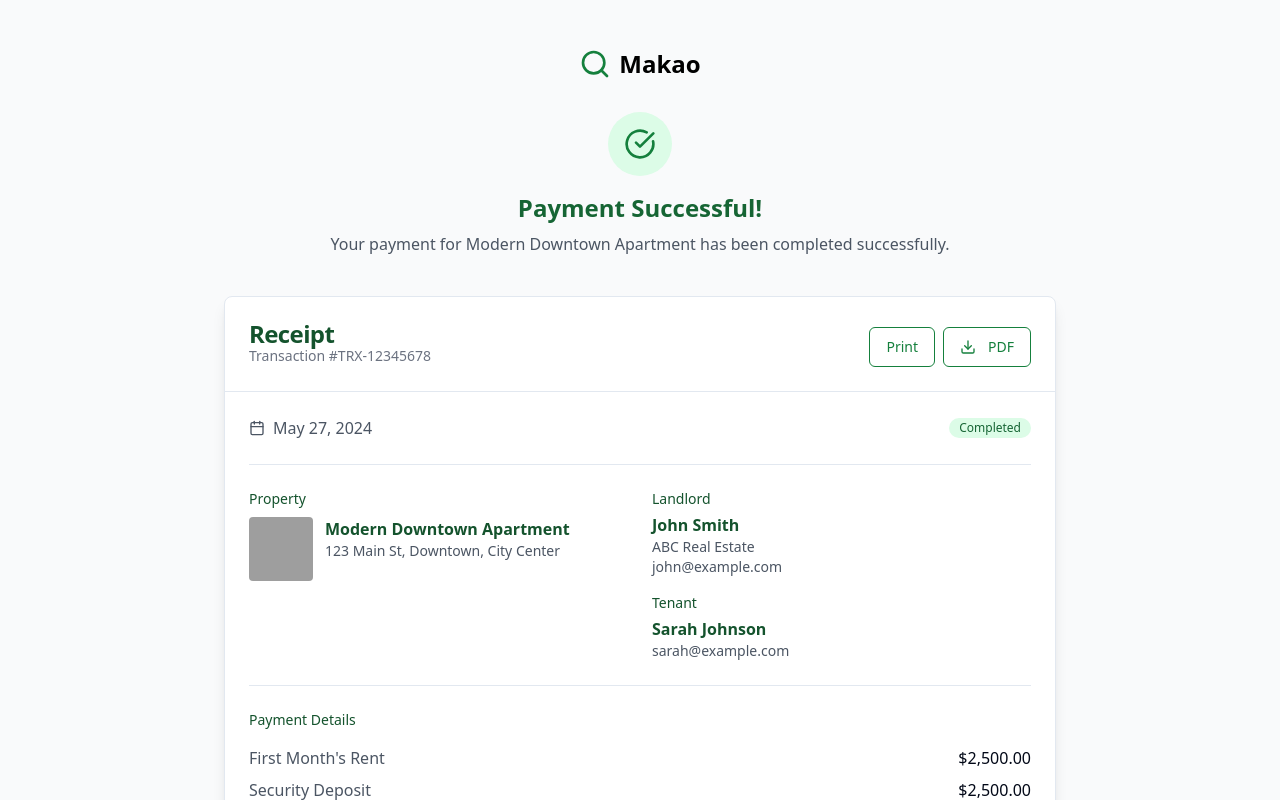
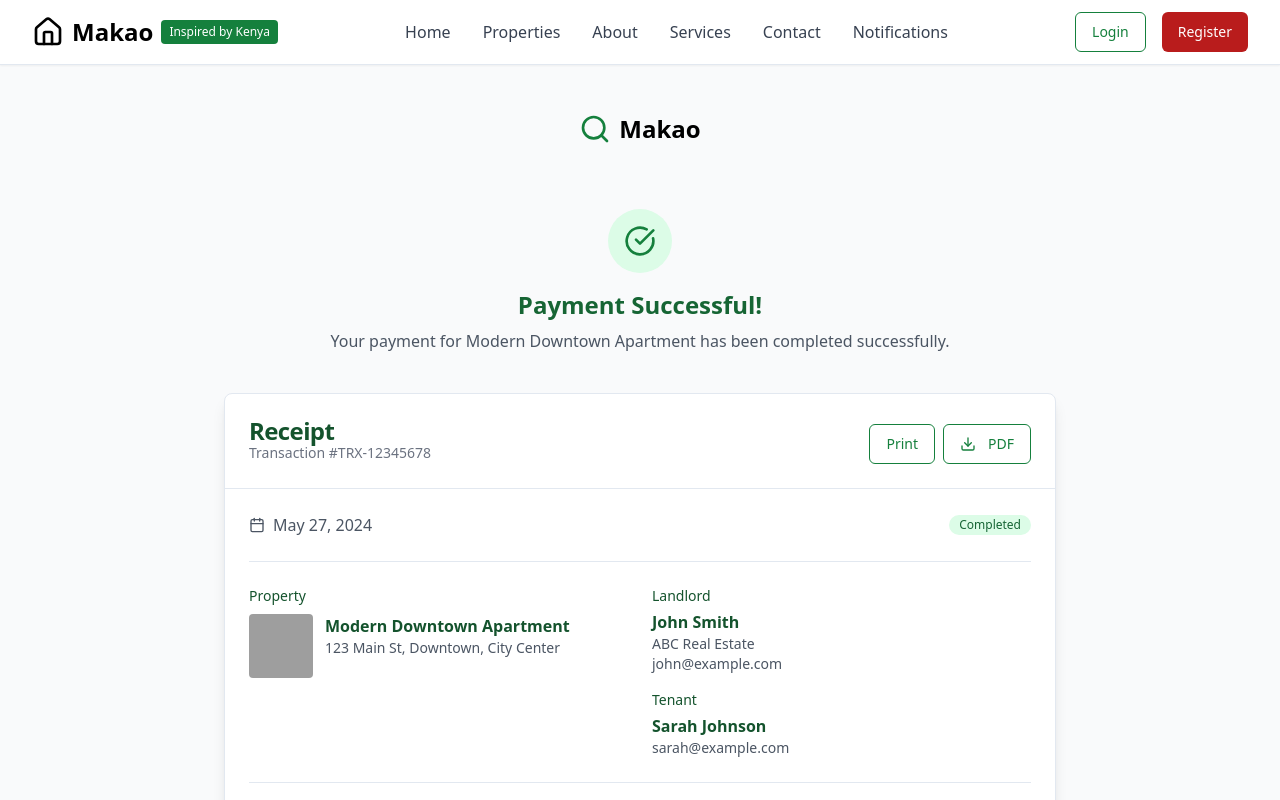
Before and after one commit to DevZoeKitonyi/Makao-Housing, a React (Vite) app: page /receipt in a window 1280 px wide. Shown: the top 800 px of the page. Built offline with nearby package versions, Linux system fonts and the light colour scheme; grey boxes are pictures that could not be loaded.

Commit message:
Fix: Footer and navigation on receipt page
Ensured the footer remains at the bottom of the receipt page and added the same navigation as other pages.

```diff
--- a/src/pages/Receipt.tsx
+++ b/src/pages/Receipt.tsx
@@ -1,3 +1,4 @@
+
 import React from 'react';
 import { Link } from 'react-router-dom';
 import { Home, Download, CheckCircle, Calendar } from 'lucide-react';
@@ -7,6 +8,7 @@ import { Separator } from '@/components/ui/separator';
 import ReceiptInfoSection from "@/components/ReceiptInfoSection";
 import MakaoHeader from "@/components/MakaoHeader";
 import MakaoFooter from "@/components/MakaoFooter";
+import MakaoNav from "@/components/MakaoNav";
 
 const Receipt = () => {
   // Mock property and payment data
@@ -52,8 +54,11 @@ const Receipt = () => {
   };
 
   return (
-    <div className="min-h-screen bg-gray-50 py-6 sm:py-12 flex flex-col">
-      <div className="flex-1 max-w-4xl mx-auto px-2 sm:px-4 lg:px-8 relative w-full">
+    <div className="min-h-screen flex flex-col bg-gray-50">
+      {/* Navigation at the top, like other pages */}
+      <MakaoNav />
+
+      <div className="flex-1 flex flex-col w-full max-w-4xl mx-auto px-2 sm:px-4 lg:px-8 py-6 sm:py-12 relative">
         {/* Header */}
         <div className="mb-8 text-center">
           <MakaoHeader />
@@ -192,7 +197,7 @@ const Receipt = () => {
           </div>
         </div>
       </div>
-      {/* Add MakaoFooter at bottom */}
+      {/* Footer always at the bottom */}
       <MakaoFooter />
     </div>
   );
```
